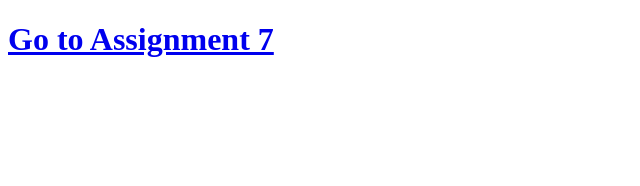
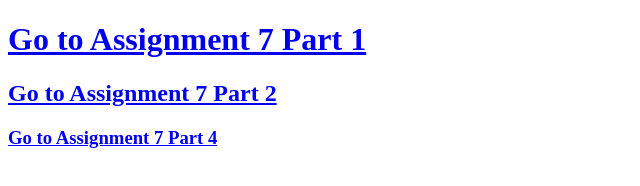
Before and after one commit to brunobakel-cpu/brunobakel-cpu.github.io, a plain HTML site: page index.html in a window 1280 px wide. Shown: the whole page, without its empty margins (0-640 px from the left). Drawn offline with Linux system fonts and the light colour scheme.

Commit message:
recommit for assignment 7

```diff
--- a/index.html
+++ b/index.html
@@ -5,6 +5,8 @@
     </head>
 
     <body>
-        <h1> <a href="Location.html">Go to Assignment 7</a></h1>
+        <h1> <a href="Location.html">Go to Assignment 7 Part 1</a></h1>
+        <h2> <a href="scatter.html">Go to Assignment 7 Part 2</a></h2>
+        <h3> <a href="subplots.html">Go to Assignment 7 Part 4</a></h3>
     </body>
 </html>
```
